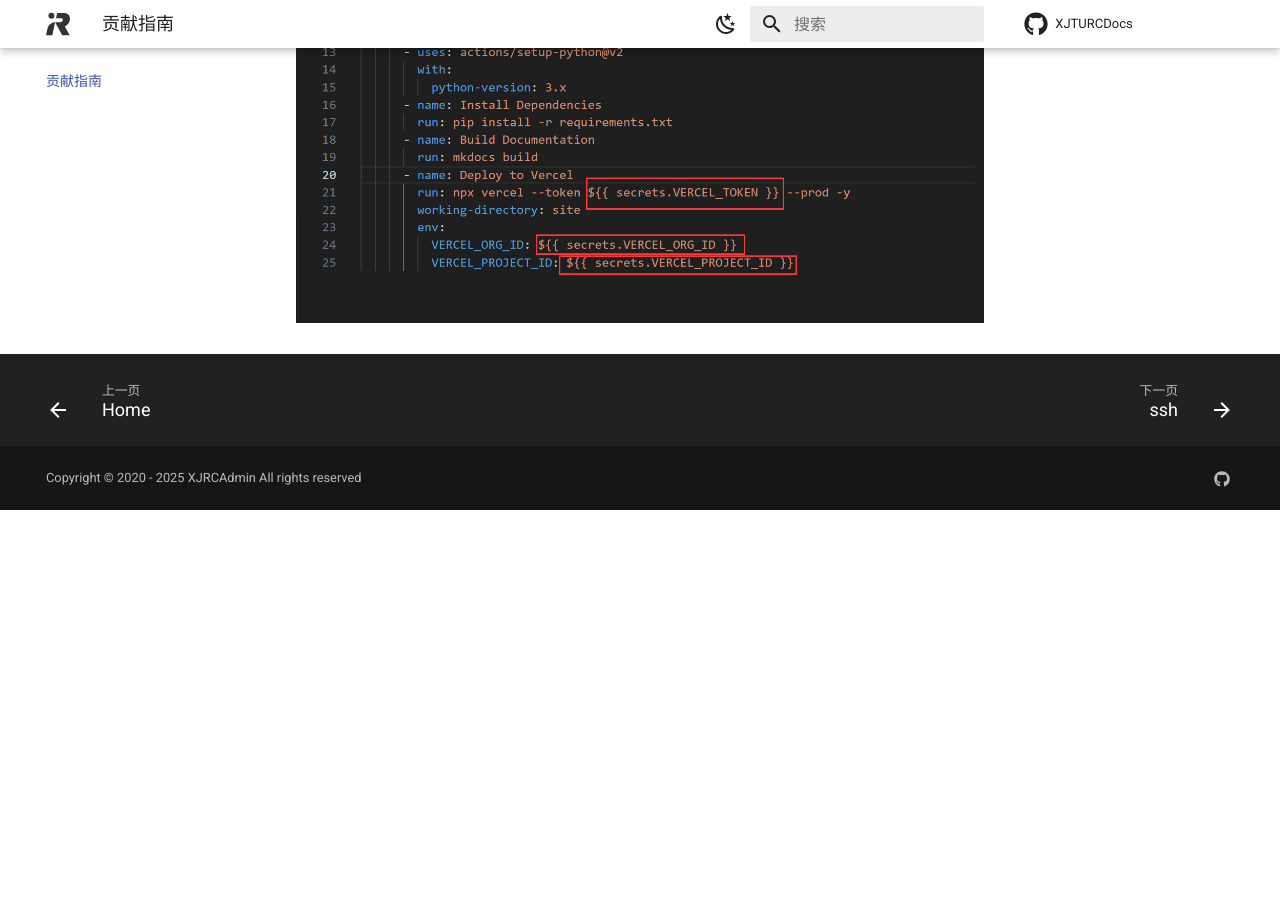
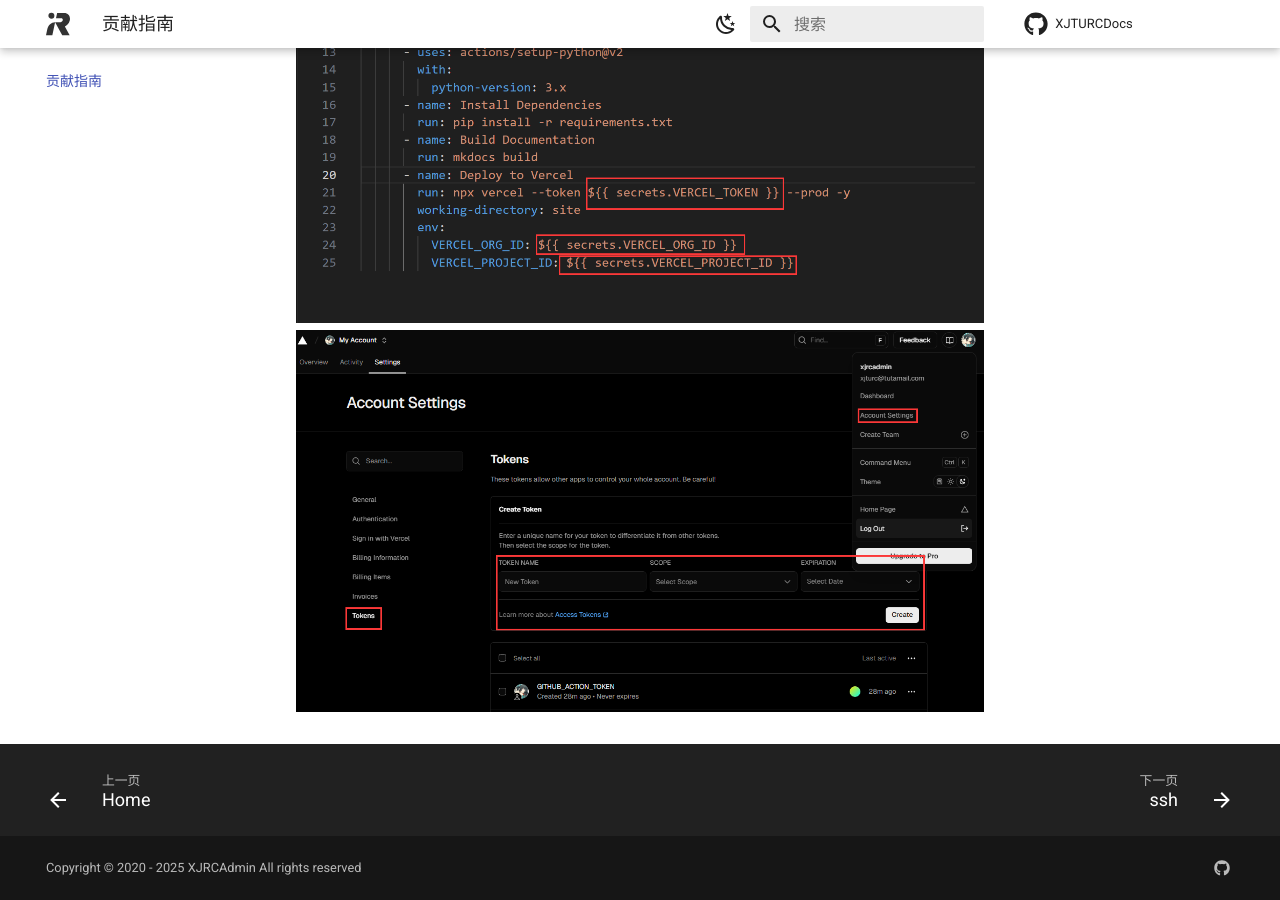
Before and after one commit to XJRCAdmin/XJTURCDocs, an MkDocs documentation site: the page built from docs/blog/comtribution/index.md, in a window 1280 px wide and 900 px high, scrolled down 903 px. Built offline with MkDocs 1.6.1 and Material for MkDocs 9.7.7, drawn with Linux system fonts in a browser that asks for light colours; comment, search, counter and statistics services are not loaded; before the commit the page ends 1413 px from its top, so only the background shows below that.

Commit message:
docs(blog): 更新贡献指南文章配图

```diff
--- a/docs/blog/comtribution/index.md
+++ b/docs/blog/comtribution/index.md
@@ -7,3 +7,4 @@
 
 ![](images/image1.png)
 ![](images/image2.png)
+![](images/image3.png)
```
